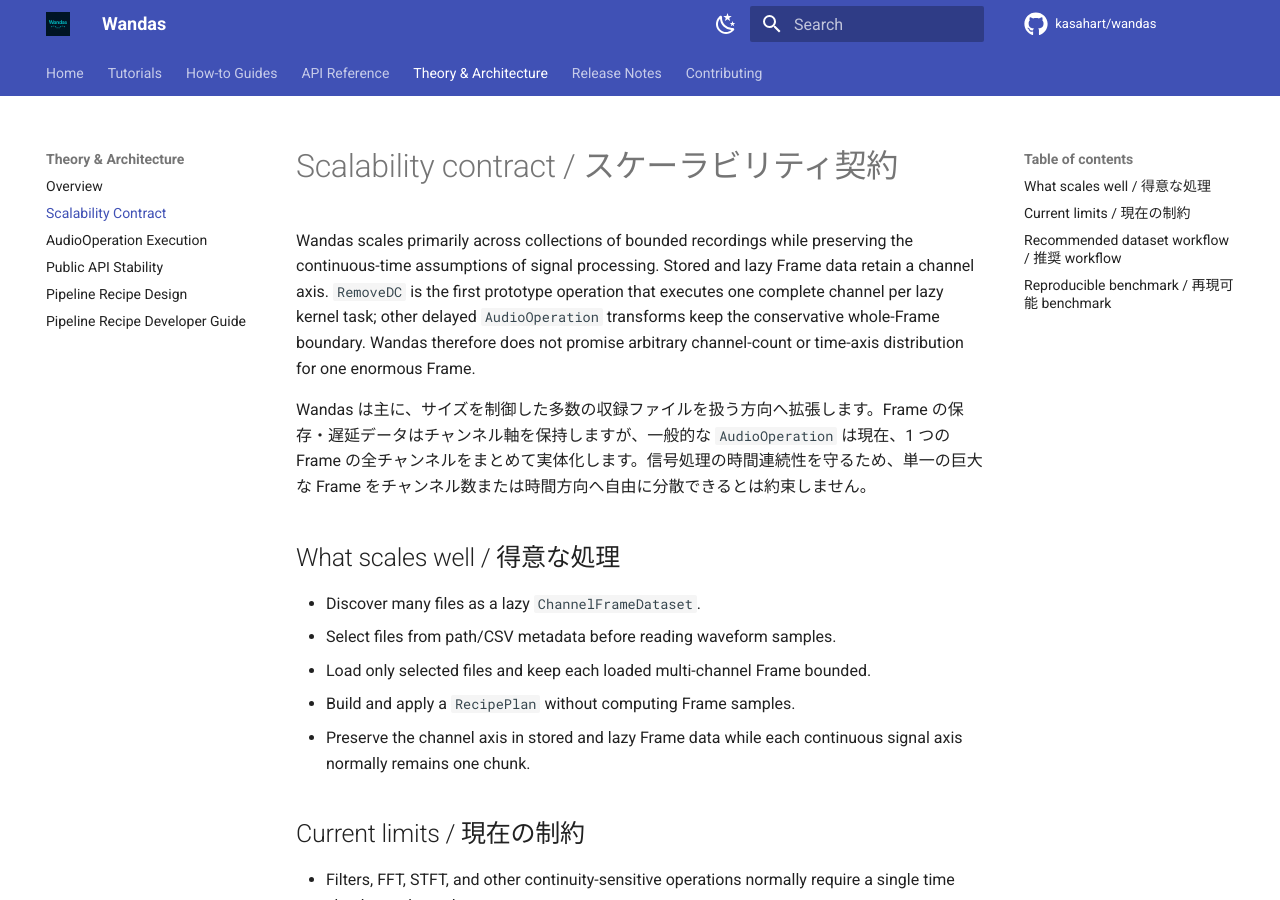
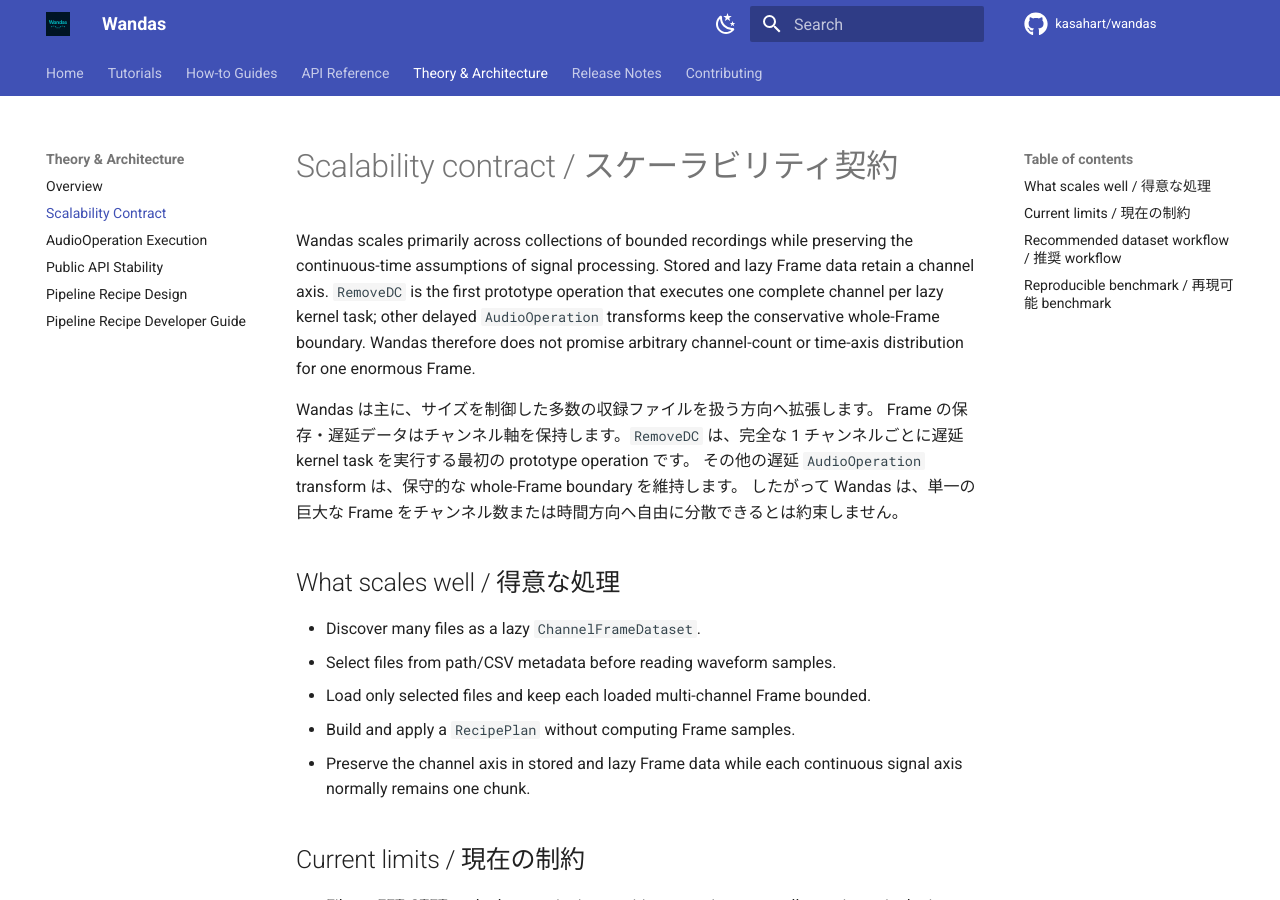
Before and after one commit to kasahart/wandas, an MkDocs documentation site: the page built from docs/src/explanation/scalability-contract.md, in a window 1280 px wide and 900 px high. Built offline with MkDocs 1.6.1 and Material for MkDocs 9.7.7, drawn with Linux system fonts in a browser that asks for light colours; comment, search, counter and statistics services are not loaded.

Commit message:
docs: address scalability review feedback

```diff
--- a/docs/src/explanation/scalability-contract.md
+++ b/docs/src/explanation/scalability-contract.md
@@ -7,7 +7,11 @@ complete channel per lazy kernel task; other delayed `AudioOperation` transforms
 the conservative whole-Frame boundary. Wandas therefore does not promise arbitrary
 channel-count or time-axis distribution for one enormous Frame.
 
-Wandas は主に、サイズを制御した多数の収録ファイルを扱う方向へ拡張します。Frame の保存・遅延データはチャンネル軸を保持しますが、一般的な `AudioOperation` は現在、1 つの Frame の全チャンネルをまとめて実体化します。信号処理の時間連続性を守るため、単一の巨大な Frame をチャンネル数または時間方向へ自由に分散できるとは約束しません。
+Wandas は主に、サイズを制御した多数の収録ファイルを扱う方向へ拡張します。
+Frame の保存・遅延データはチャンネル軸を保持します。`RemoveDC` は、完全な
+1 チャンネルごとに遅延 kernel task を実行する最初の prototype operation です。
+その他の遅延 `AudioOperation` transform は、保守的な whole-Frame boundary を維持します。
+したがって Wandas は、単一の巨大な Frame をチャンネル数または時間方向へ自由に分散できるとは約束しません。
 
 ## What scales well / 得意な処理
 
```
Also changed, not shown: 1 other file.
